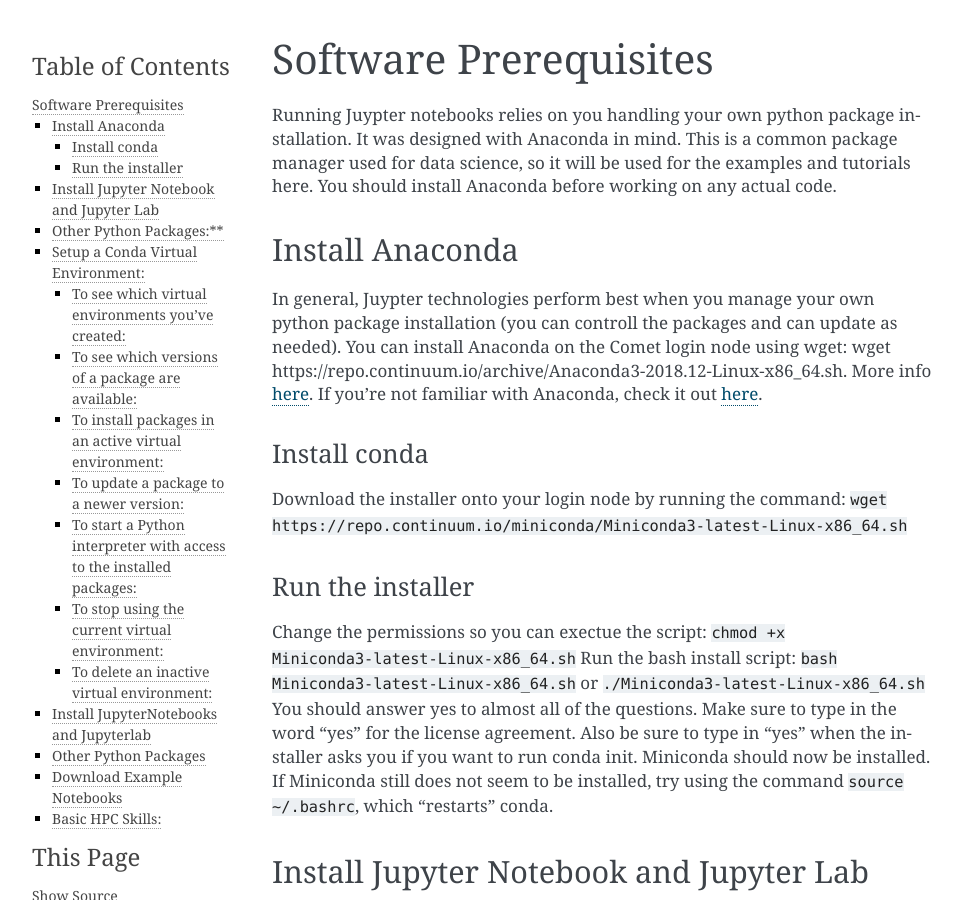
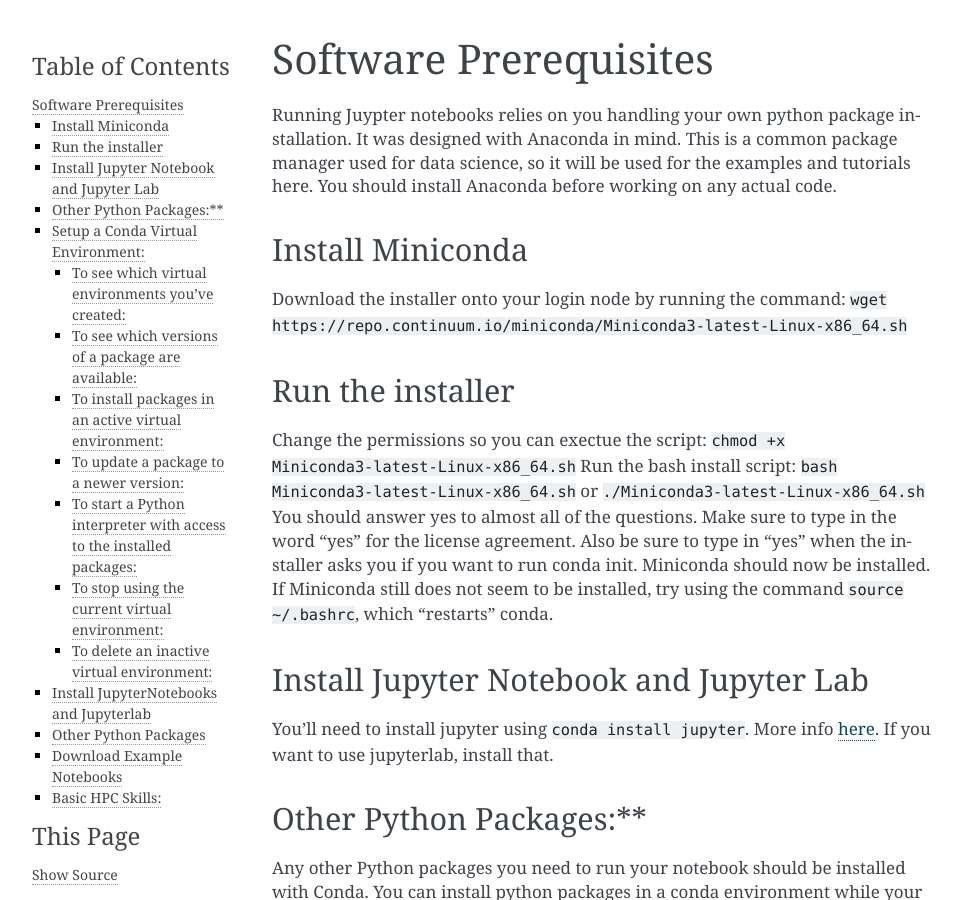
Before and after one commit to sdsc-hpc-training-org/notebooks-101, a Sphinx documentation site: the page built from Docs/source/prerequisites.md, in a window 1280 px wide and 900 px high. Shown: the whole window, without its empty margins (148-1110 px from the left). Built offline with Sphinx 7.4.7, drawn with Linux system fonts in a browser that asks for light colours.

Commit message:
Update prerequisites.md

```diff
--- a/Docs/source/prerequisites.md
+++ b/Docs/source/prerequisites.md
@@ -2,11 +2,7 @@
 
 Running Juypter notebooks relies on you handling your own python package installation. It was designed with Anaconda in mind. This is a common package manager used for data science, so it will be used for the examples and tutorials here. You should install Anaconda before working on any actual code.
 
-## Install Anaconda
-In general, Juypter technologies perform best when you manage your own python package installation (you can controll the packages and can update as needed). You can install Anaconda on the Comet login node using wget: wget https://repo.continuum.io/archive/Anaconda3-2018.12-Linux-x86_64.sh. More info [here](https://stackoverflow.com/questions/38080407/how-can-i-install-the-latest-anaconda-with-wget#38080641).
-If you’re not familiar with Anaconda, check it out [here](https://www.anaconda.com/products/individual).
-
-### Install conda
+### Install Miniconda
 Download the installer onto your login node by running the command: `wget https://repo.continuum.io/miniconda/Miniconda3-latest-Linux-x86_64.sh`
 
 ### Run the installer
```
